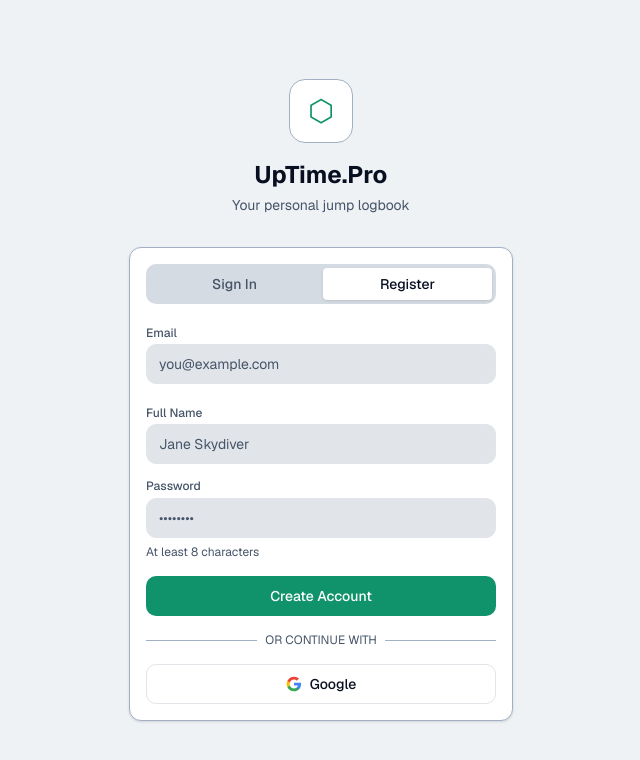
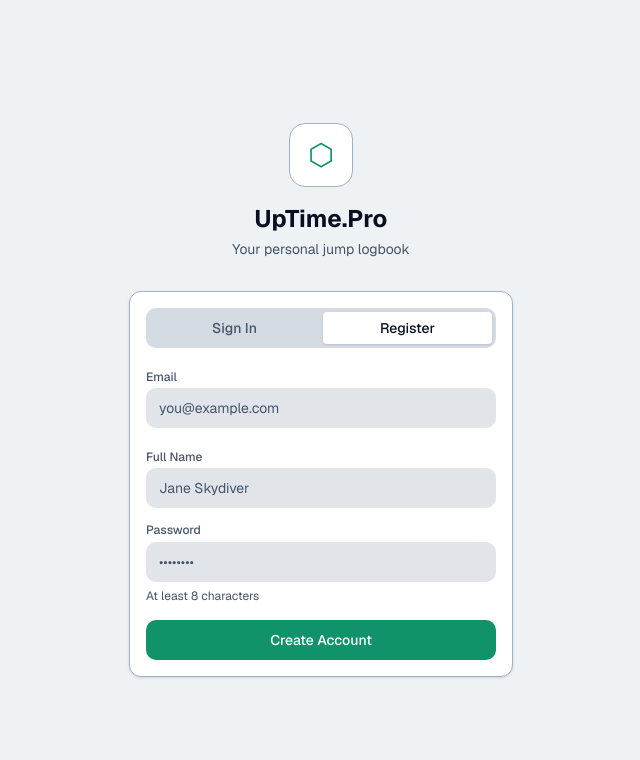
Before and after one commit to DonteCaul/uptime-pro, a Next.js app in the folder web/: page /register in a window 1280 px wide. Shown: the top 760 px of the page, without its empty margins (319-959 px from the left). Built offline with nearby package versions, Linux system fonts and the light colour scheme.

Commit message:
remove Google OAuth from login and profile pages
- Login: remove Google OAuth button and social auth divider
- Profile: remove LinkedAccountsCard (Google link/unlink),
  move Data Deletion into its own Danger Zone card
- Clean up unused imports (Link2, Unlink2, Provider, UserIdentity)

```diff
--- a/web/app/(app)/profile/ProfileEditForm.tsx
+++ b/web/app/(app)/profile/ProfileEditForm.tsx
@@ -1,7 +1,7 @@
 "use client";
 
 import { useState, useRef, useTransition, useEffect } from "react";
-import { Camera, Check, Link2, Loader2, Moon, Sun, Trash2, Unlink2, Wifi } from "lucide-react";
+import { Camera, Check, Loader2, Moon, Sun, Trash2, Wifi } from "lucide-react";
 import {
   Card,
   CardContent,
@@ -18,7 +18,7 @@ import { Badge } from "@/components/ui/badge";
 import { updateProfile, updatePreferences } from "@/lib/actions/profile";
 import { createBrowserSupabaseClient } from "@/lib/supabase/client";
 import type { Database } from "@/lib/db/types";
-import type { Provider, UserIdentity } from "@supabase/auth-js";
+
 
 type ProfileUpdate = Database["public"]["Tables"]["profiles"]["Update"];
 
@@ -140,161 +140,6 @@ function RepackCountdown({ date }: { date: string }) {
     >
       {isOverdue ? "⚠ Overdue" : `${remaining}d`}
     </span>
-  );
-}
-
-/** Provider icons for linked accounts. */
-function GoogleIcon({ className }: { className?: string }) {
-  return (
-    <svg className={className} viewBox="0 0 24 24">
-      <path fill="#4285F4" d="M22.56 12.25c0-.78-.07-1.53-.2-2.25H12v4.26h5.92c-.26 1.37-1.04 2.53-2.21 3.31v2.77h3.57c2.08-1.92 3.28-4.74 3.28-8.09z" />
-      <path fill="#34A853" d="M12 23c2.97 0 5.46-.98 7.28-2.66l-3.57-2.77c-.98.66-2.23 1.06-3.71 1.06-2.86 0-5.29-1.93-6.16-4.53H2.18v2.84C3.99 20.53 7.7 23 12 23z" />
-      <path fill="#FBBC05" d="M5.84 14.09c-.22-.66-.35-1.36-.35-2.09s.13-1.43.35-2.09V7.07H2.18C1.43 8.55 1 10.22 1 12s.43 3.45 1.18 4.93l2.85-2.22.81-.62z" />
-      <path fill="#EA4335" d="M12 5.38c1.62 0 3.06.56 4.21 1.64l3.15-3.15C17.45 2.09 14.97 1 12 1 7.7 1 3.99 3.47 2.18 7.07l3.66 2.84c.87-2.6 3.3-4.53 6.16-4.53z" />
-    </svg>
-  );
-}
-
-/** Card showing linked OAuth providers with link/unlink actions. */
-function LinkedAccountsCard() {
-  const [identities, setIdentities] = useState<UserIdentity[]>([]);
-  const [loading, setLoading] = useState(true);
-  const [action, setAction] = useState<string | null>(null);
-
-  const fetchIdentities = async () => {
-    const supabase = createBrowserSupabaseClient();
-    const { data, error } = await supabase.auth.getUserIdentities();
-    if (!error && data) setIdentities(data.identities);
-    setLoading(false);
-  };
-
-  useEffect(() => {
-    fetchIdentities();
-  }, []);
-
-  const isLinked = (provider: string) =>
-    identities.some((i) => i.provider === provider);
-
-  const getIdentity = (provider: string): UserIdentity | undefined =>
-    identities.find((i) => i.provider === provider);
-
-  const handleLink = async (provider: string) => {
-    setAction(provider);
-    const supabase = createBrowserSupabaseClient();
-    await supabase.auth.linkIdentity({
-      provider: provider as Provider,
-    });
-    // linkIdentity redirects the browser — if we return, something went wrong
-    setAction(null);
-  };
-
-  const handleUnlink = async (provider: string) => {
-    const identity = getIdentity(provider);
-    if (!identity) return;
-    setAction(provider);
-    const supabase = createBrowserSupabaseClient();
-    const { error } = await supabase.auth.unlinkIdentity(identity);
-    if (!error) {
-      await fetchIdentities();
-    }
-    setAction(null);
-  };
-
-  return (
-    <Card>
-      <CardHeader>
-        <CardTitle>Linked Accounts</CardTitle>
-      </CardHeader>
-      <CardContent className="space-y-3">
-        {/* Google */}
-        <div className="flex items-center justify-between">
-          <div className="flex items-center gap-2">
-            <GoogleIcon className="w-5 h-5" />
-            <div>
-              <Label className="text-sm text-foreground">Google</Label>
-              {loading ? null : isLinked("google") ? (
-                <p className="text-xs text-muted-foreground mt-0.5 flex items-center gap-1">
-                  <Check size={12} className="text-green-500" /> Linked
-                </p>
-              ) : (
-                <p className="text-xs text-muted-foreground mt-0.5">Not linked</p>
-              )}
-            </div>
-          </div>
-          {loading ? (
-            <Loader2 size={16} className="animate-spin text-muted-foreground" />
-          ) : isLinked("google") ? (
-            <Button
-              variant="ghost"
-              size="sm"
-              className="text-muted-foreground hover:text-destructive"
-              disabled={action === "google"}
-              onClick={() => handleUnlink("google")}
-            >
-              {action === "google" ? (
-                <Loader2 size={14} className="animate-spin mr-1" />
-              ) : (
-                <Unlink2 size={14} className="mr-1" />
-              )}
-              Unlink
-            </Button>
-          ) : (
-            <Button
-              variant="outline"
-              size="sm"
-              disabled={action === "google"}
-              onClick={() => handleLink("google")}
-            >
-              {action === "google" ? (
-                <Loader2 size={14} className="animate-spin mr-1" />
-              ) : (
-                <Link2 size={14} className="mr-1" />
-              )}
-              Link
-            </Button>
-          )}
-        </div>
-
-        <Separator />
-
-        {/* Data Deletion */}
-        <div className="flex items-center justify-between">
-          <div>
-            <Label className="text-sm text-foreground">Delete My Data</Label>
-            <p className="text-xs text-muted-foreground mt-0.5">
-              Permanently delete your account and all data
-            </p>
-          </div>
-          <Button
-            variant="destructive"
-            size="sm"
-            disabled={action === "deleting"}
-            onClick={async () => {
-              if (!confirm("This will permanently delete your account, all jump data, telemetry, and profile. This cannot be undone. Are you sure?")) return;
-              setAction("deleting");
-              try {
-                const res = await fetch("/api/data-deletion", { method: "POST" });
-                if (res.ok) {
-                  window.location.href = "/login?deleted=true";
-                } else {
-                  alert("Failed to delete account. Please contact support@uptime.pro");
-                }
-              } catch {
-                alert("Failed to delete account. Please contact support@uptime.pro");
-              }
-              setAction(null);
-            }}
-          >
-            {action === "deleting" ? (
-              <Loader2 size={14} className="animate-spin mr-1" />
-            ) : (
-              <Trash2 size={14} className="mr-1" />
-            )}
-            Delete
-          </Button>
-        </div>
-      </CardContent>
-    </Card>
   );
 }
 
@@ -741,9 +586,6 @@ export function ProfileEditForm({
         )}
       </Button>
 
-      {/* Linked Accounts */}
-      <LinkedAccountsCard />
-
       {/* Appearance */}
       <Card>
         <CardHeader>
@@ -817,6 +659,43 @@ export function ProfileEditForm({
           </div>
         </CardContent>
       </Card>
+
+      {/* Data Deletion (Facebook compliance) */}
+      <Card>
+        <CardHeader>
+          <CardTitle className="text-destructive">Danger Zone</CardTitle>
+        </CardHeader>
+        <CardContent>
+          <div className="flex items-center justify-between">
+            <div>
+              <Label className="text-sm text-foreground">Delete My Data</Label>
+              <p className="text-xs text-muted-foreground mt-0.5">
+                Permanently delete your account and all data
+              </p>
+            </div>
+            <Button
+              variant="destructive"
+              size="sm"
+              onClick={async () => {
+                if (!confirm("This will permanently delete your account, all jump data, telemetry, and profile. This cannot be undone. Are you sure?")) return;
+                try {
+                  const res = await fetch("/api/data-deletion", { method: "POST" });
+                  if (res.ok) {
+                    window.location.href = "/login?deleted=true";
+                  } else {
+                    alert("Failed to delete account. Please contact support@uptime.pro");
+                  }
+                } catch {
+                  alert("Failed to delete account. Please contact support@uptime.pro");
+                }
+              }}
+            >
+              <Trash2 size={14} className="mr-1" />
+              Delete
+            </Button>
+          </div>
+        </CardContent>
+      </Card>
     </form>
   );
 }
--- a/web/app/(auth)/login/login-form.tsx
+++ b/web/app/(auth)/login/login-form.tsx
@@ -455,45 +455,6 @@ export function LoginForm({ initialMode = "login" }: { initialMode?: Mode }) {
               </Button>
             </form>
 
-            {/* Social auth divider */}
-            <div className="relative my-4">
-              <div className="absolute inset-0 flex items-center">
-                <span className="w-full border-t border-border" />
-              </div>
-              <div className="relative flex justify-center text-xs uppercase">
-                <span className="bg-card px-2 text-muted-foreground">
-                  or continue with
-                </span>
-              </div>
-            </div>
-
-            {/* OAuth buttons */}
-            <div className="flex flex-col gap-2">
-              <Button
-                variant="outline"
-                className="w-full"
-                disabled={loading}
-                onClick={async () => {
-                  // Store the post-login redirect in a cookie so the
-                  // callback route can read it after Supabase strips
-                  // custom query params from the redirectTo URL.
-                  document.cookie = `auth-redirect=${encodeURIComponent(redirect)};path=/;max-age=600;SameSite=Lax`;
-                  const supabase = createBrowserSupabaseClient();
-                  await supabase.auth.signInWithOAuth({
-                    provider: "google",
-                    options: { redirectTo: `${window.location.origin}/auth/callback` },
-                  });
-                }}
-              >
-                <svg className="w-4 h-4 mr-2" viewBox="0 0 24 24">
-                  <path fill="#4285F4" d="M22.56 12.25c0-.78-.07-1.53-.2-2.25H12v4.26h5.92c-.26 1.37-1.04 2.53-2.21 3.31v2.77h3.57c2.08-1.92 3.28-4.74 3.28-8.09z" />
-                  <path fill="#34A853" d="M12 23c2.97 0 5.46-.98 7.28-2.66l-3.57-2.77c-.98.66-2.23 1.06-3.71 1.06-2.86 0-5.29-1.93-6.16-4.53H2.18v2.84C3.99 20.53 7.7 23 12 23z" />
-                  <path fill="#FBBC05" d="M5.84 14.09c-.22-.66-.35-1.36-.35-2.09s.13-1.43.35-2.09V7.07H2.18C1.43 8.55 1 10.22 1 12s.43 3.45 1.18 4.93l2.85-2.22.81-.62z" />
-                  <path fill="#EA4335" d="M12 5.38c1.62 0 3.06.56 4.21 1.64l3.15-3.15C17.45 2.09 14.97 1 12 1 7.7 1 3.99 3.47 2.18 7.07l3.66 2.84c.87-2.6 3.3-4.53 6.16-4.53z" />
-                </svg>
-                Google
-              </Button>
-            </div>
           </CardContent>
         </Card>
       </div>
```
